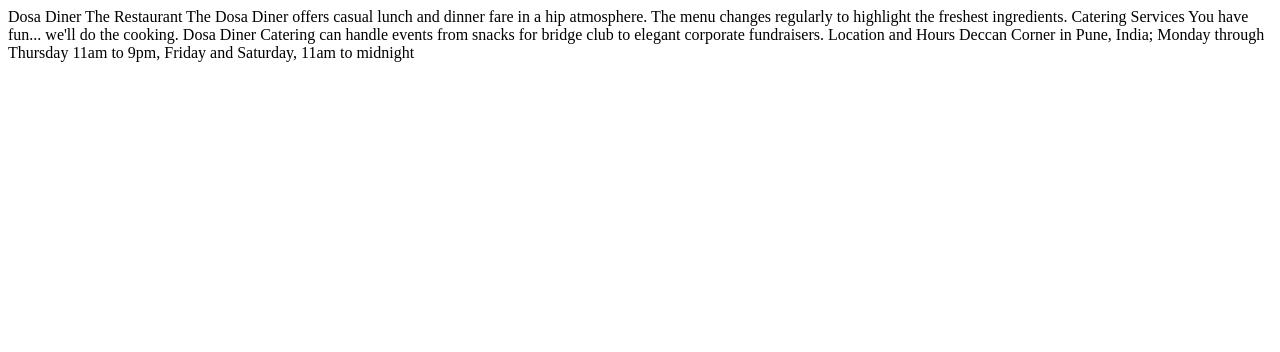
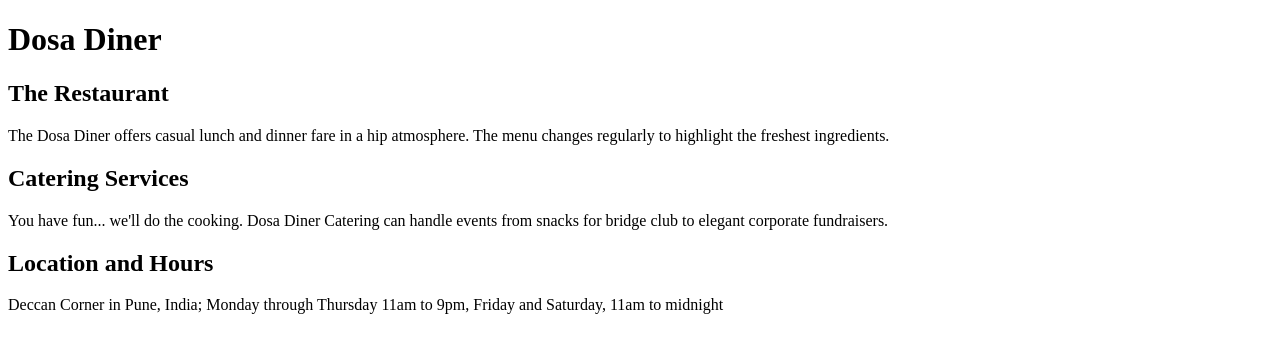
Before and after one commit to dragonyy/DosaSite, a plain HTML site: page public/index.html in a window 1280 px wide. Drawn offline with Linux system fonts and the light colour scheme.

Commit message:
第三步：修正內文格式（這時瀏覽器上才能看到明顯的區別）

```diff
--- a/public/index.html
+++ b/public/index.html
@@ -4,20 +4,21 @@
   <head>
     <title>Dosa Diner</title>
     <meta charset="utf-8">
+
   </head>
 
   <body>
-  Dosa Diner
+  <h1>Dosa Diner</h1>
 
-  The Restaurant
-  The Dosa Diner offers casual lunch and dinner fare in a hip atmosphere. The menu changes regularly to highlight the freshest ingredients.
+  <h2>The Restaurant</h2>
+  <p>The Dosa Diner offers casual lunch and dinner fare in a hip atmosphere. The menu changes regularly to highlight the freshest ingredients.</p>
 
-  Catering Services
-  You have fun... we'll do the cooking. Dosa Diner Catering can handle events from snacks for bridge club to elegant corporate fundraisers.
+  <h2>Catering Services</h2>
+  <p>You have fun... we'll do the cooking. Dosa Diner Catering can handle events from snacks for bridge club to elegant corporate fundraisers.</p>
 
-  Location and Hours
-  Deccan Corner in Pune, India;
-  Monday through Thursday 11am to 9pm, Friday and Saturday, 11am to midnight
+  <h2>Location and Hours</h2>
+  <p>Deccan Corner in Pune, India;
+  Monday through Thursday 11am to 9pm, Friday and Saturday, 11am to midnight</p>
   </body>
 
 </html>
```
